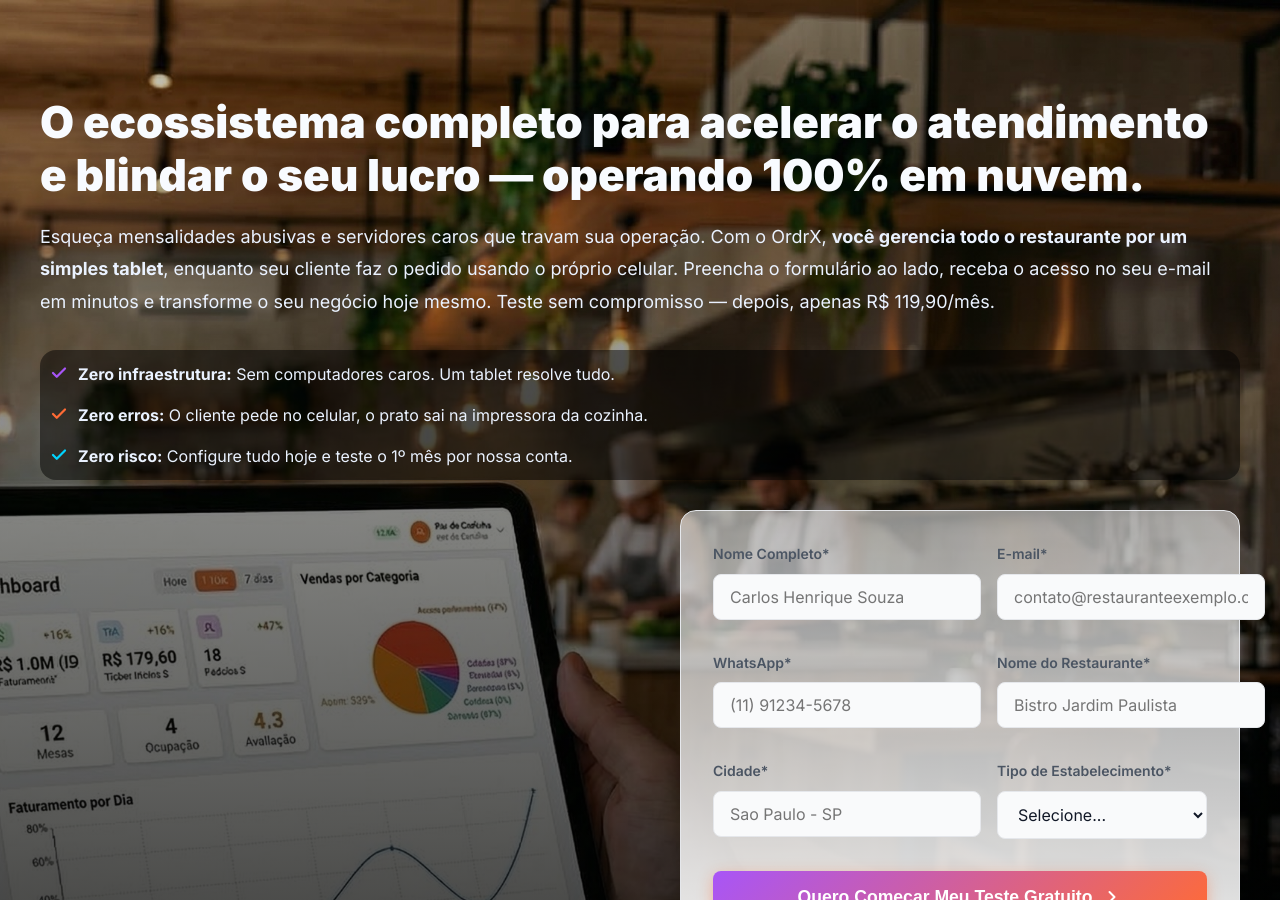
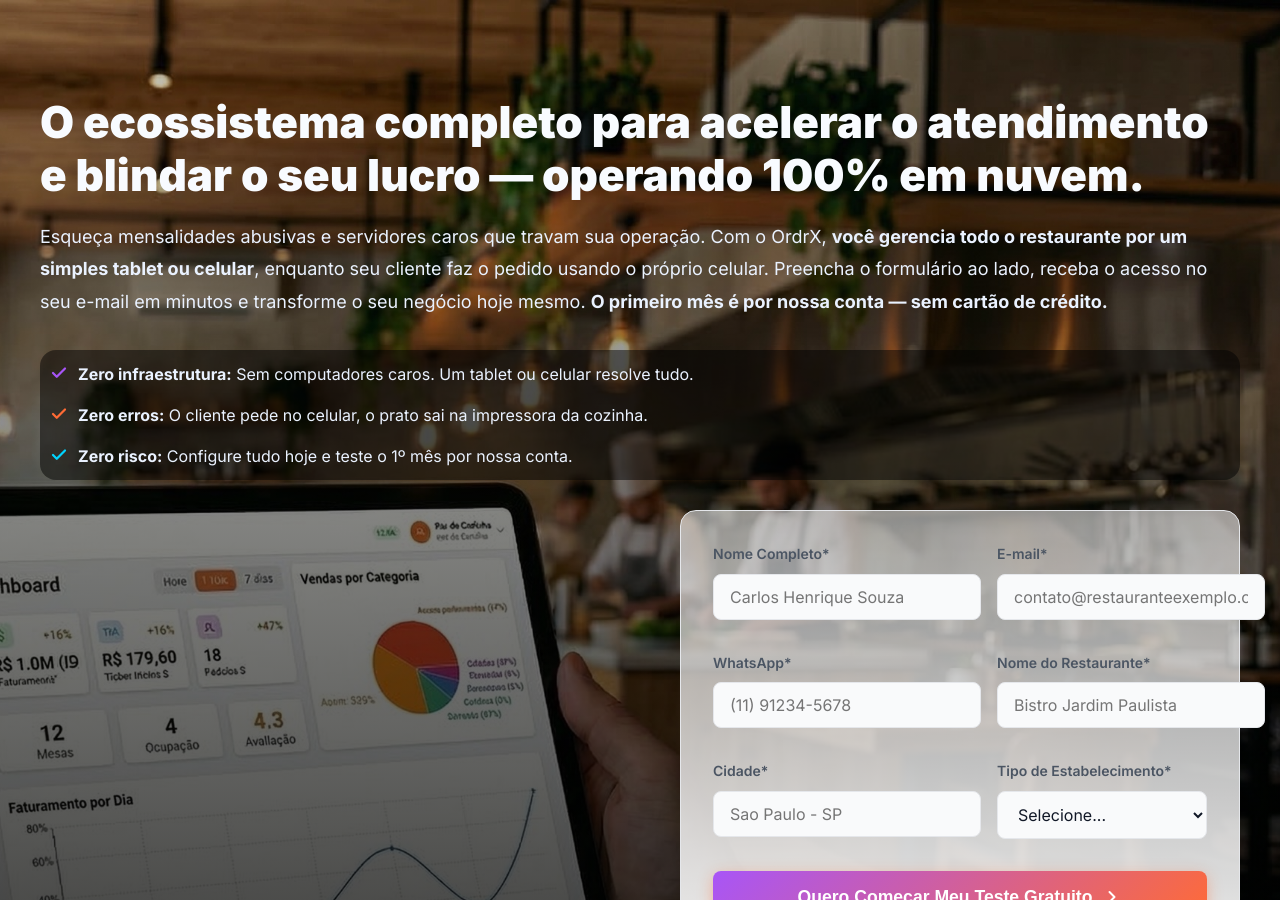
Before and after one commit to ordrx-ai/landing-page, a Jekyll site: the page built from index.html, in a window 1280 px wide and 900 px high. Built offline with Jekyll 4.4.1, drawn with Linux system fonts in a browser that asks for light colours.

Commit message:
chore: atualiza textos de SEO

```diff
--- a/index.html
+++ b/index.html
@@ -1,11 +1,11 @@
 ---
 layout: default
-title: ORDRX.AI - Automação com IA para Restaurantes | Primeiro Mês Grátis
-description: "Sistema de cardápio digital com QR Code, dashboard com IA e automação de pedidos. Primeiro mês grátis, sem cartão de crédito. Apenas R$ 119,90/mês após o período de teste."
-keywords: "cardápio digital, automação restaurante IA, sistema para restaurante, QR Code cardápio, gestão restaurante inteligente, software restaurante IA, pedidos automáticos, cardápio QR Code, sistema de pedidos, automação bar, menu digital inteligente"
+title: ORDRX - Cardápio Digital com QR Code e Automação de Pedidos
+description: "Cardápio digital com QR Code, automação de pedidos e dashboard de vendas num só sistema. Configure hoje, comece a vender mais amanhã. Primeiro mês grátis, sem cartão de crédito."
+keywords: "cardápio digital QR Code, sistema de pedidos para restaurante, cardápio digital restaurante, automação de pedidos restaurante, dashboard vendas restaurante, sistema para restaurante, menu digital QR Code, software restaurante, gestão restaurante, pedidos digitais, cardápio online restaurante, sistema delivery restaurante, controle de mesas restaurante, app para restaurante"
 canonical: "https://ordrx.ai/"
-og_title: "ORDRX.AI - Automação com IA para Restaurantes | Primeiro Mês Grátis"
-og_description: "Sistema de cardápio digital com IA que reduz custos em 50% e aumenta vendas em 40%. Primeiro mês grátis, sem cartão de crédito. Apenas R$ 119,90/mês."
+og_title: "ORDRX - Cardápio Digital com QR Code e Automação de Pedidos"
+og_description: "Cardápio digital com QR Code, automação de pedidos e dashboard de vendas num só sistema. Configure hoje e teste sem compromisso — seu primeiro mês é por nossa conta."
 structured_data: |
   <script type="application/ld+json">
   {
@@ -15,7 +15,7 @@
     "url": "https://ordrx.ai/",
     "logo": "https://ordrx.ai/images/logo.png",
     "image": "https://ordrx.ai/images/mascote2.png",
-    "description": "Automação de pedidos com IA para restaurantes. Cardápio digital gratuito com dashboard inteligente.",
+    "description": "Cardápio digital com QR Code, automação de pedidos e dashboard de vendas num só sistema. Configure hoje, comece a vender mais amanhã. Primeiro mês grátis, sem cartão de crédito.",
     "sameAs": [
       "https://www.linkedin.com/company/ordrx",
       "https://www.instagram.com/ordrx.ai"
@@ -98,7 +98,7 @@
     "@context": "https://schema.org",
     "@type": "LocalBusiness",
     "name": "ORDRX.AI",
-    "description": "Sistema de automação de pedidos com IA para restaurantes",
+    "description": "Cardápio digital com QR Code, automação de pedidos e dashboard de vendas num só sistema. Configure hoje, comece a vender mais amanhã. Primeiro mês grátis, sem cartão de crédito.",
     "url": "https://ordrx.ai/",
     "telephone": "+5521993813062",
     "address": {
@@ -115,7 +115,7 @@
     "@context": "https://schema.org",
     "@type": "Product",
     "name": "ORDRX.AI - Sistema de Cardápio Digital com IA",
-    "description": "Plataforma de automação de pedidos com inteligência artificial",
+    "description": "Cardápio digital com QR Code, automação de pedidos e dashboard de vendas num só sistema. Configure hoje, comece a vender mais amanhã. Primeiro mês grátis, sem cartão de crédito.",
     "brand": {
       "@type": "Brand",
       "name": "ORDRX.AI"
@@ -164,13 +164,13 @@
 </h2>
 
 <p class="contact-description contact-description-highlight">
-  Esqueça mensalidades abusivas e servidores caros que travam sua operação. Com o OrdrX, <strong>você gerencia todo o restaurante por um simples tablet</strong>, enquanto seu cliente faz o pedido usando o próprio celular. Preencha o formulário ao lado, receba o acesso no seu e-mail em minutos e transforme o seu negócio hoje mesmo. Teste sem compromisso — depois, apenas R$&nbsp;119,90/mês.
+  Esqueça mensalidades abusivas e servidores caros que travam sua operação. Com o OrdrX, <strong>você gerencia todo o restaurante por um simples tablet ou celular</strong>, enquanto seu cliente faz o pedido usando o próprio celular. Preencha o formulário ao lado, receba o acesso no seu e-mail em minutos e transforme o seu negócio hoje mesmo. <strong>O primeiro mês é por nossa conta — sem cartão de crédito.</strong>
 </p>
 
 <ul class="contact-benefits-list">
         <li class="contact-benefit-item">
           <svg class="contact-benefit-icon contact-benefit-icon-purple" width="18" height="18" viewBox="0 0 24 24" fill="none" stroke-width="3" stroke-linecap="round" stroke-linejoin="round"><polyline points="20 6 9 17 4 12"></polyline></svg>
-          <span><strong>Zero infraestrutura:</strong> Sem computadores caros. Um tablet resolve tudo.</span>
+          <span><strong>Zero infraestrutura:</strong> Sem computadores caros. Um tablet ou celular resolve tudo.</span>
         </li>
         <li class="contact-benefit-item">
           <svg class="contact-benefit-icon contact-benefit-icon-orange" width="18" height="18" viewBox="0 0 24 24" fill="none" stroke-width="3" stroke-linecap="round" stroke-linejoin="round"><polyline points="20 6 9 17 4 12"></polyline></svg>
```
